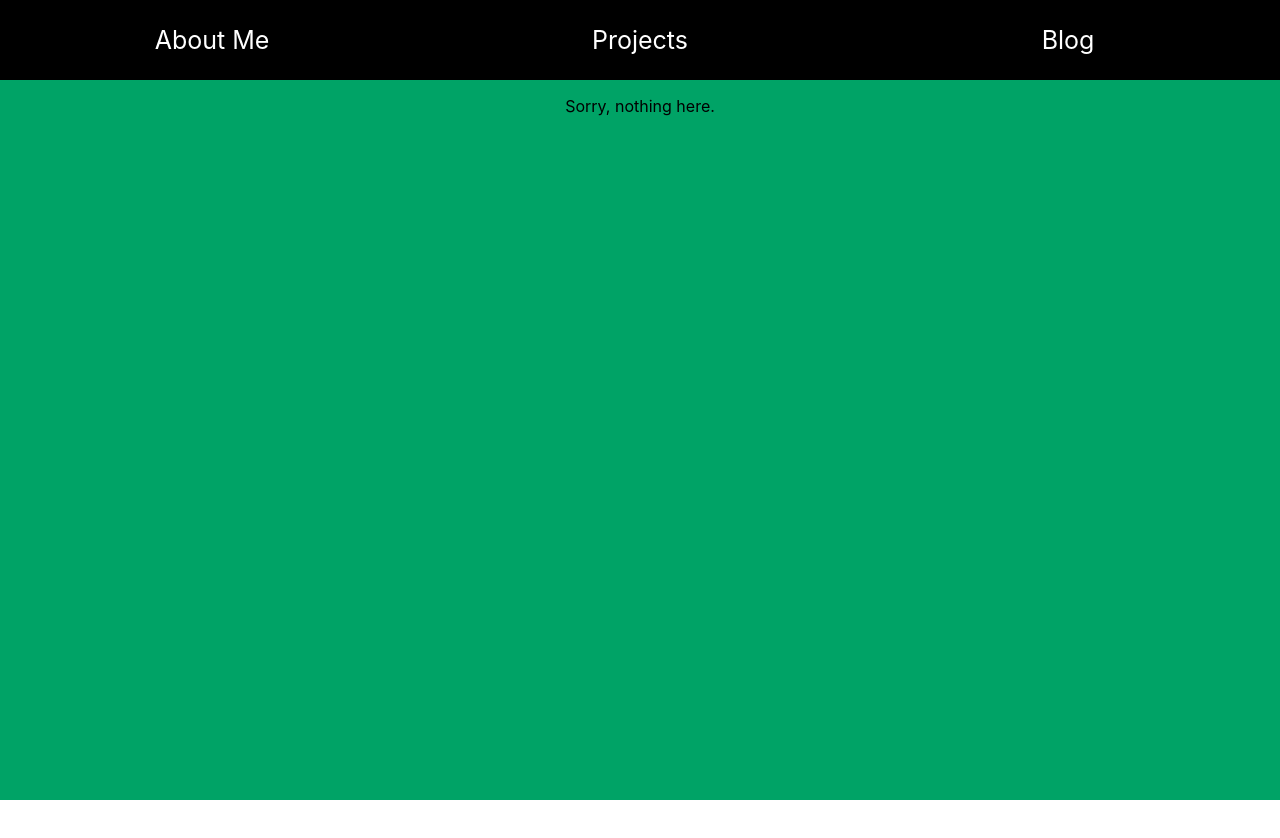
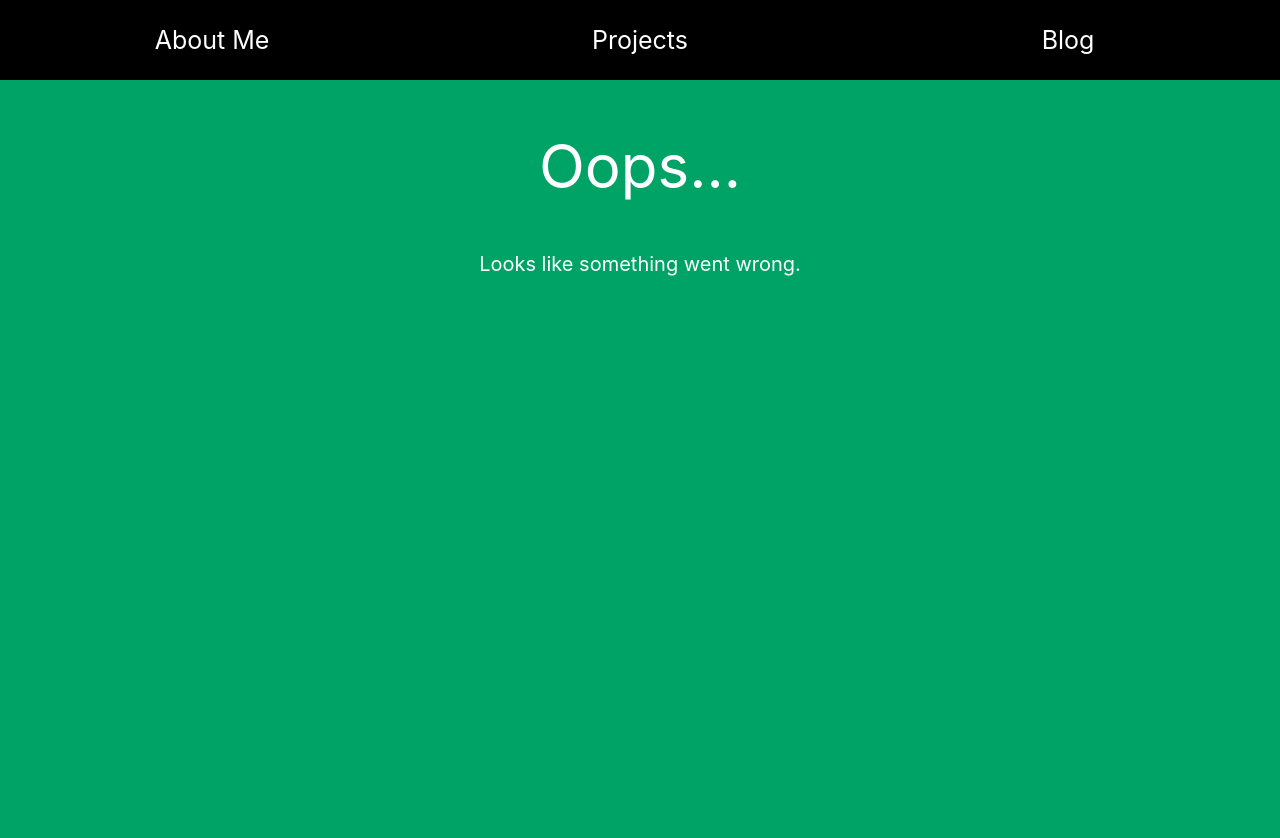
Before and after one commit to samuelsteiger/personal-website, a React (Create React App) app in the folder client/: page /error in a window 1280 px wide. Shown: the top 838 px of the page. Before the commit the page ends 800 px from the top, so only its background shows below. Built offline with nearby package versions, Linux system fonts and the light colour scheme.

Commit message:
Added general error page

```diff
--- a/client/src/App.js
+++ b/client/src/App.js
@@ -4,6 +4,7 @@ import PersonalWebsite from './personal_website.js';
 import AboutMe from './about_me.js';
 import Blog from './blog.js'
 import Projects from "./projects.js";
+import ErrorPage from "./error_page.js";
 
 
 
@@ -16,7 +17,8 @@ function App() {
             <Route index element={<AboutMe />} />
             <Route path="projects" element={<Projects/>} />
             <Route path="blog" element={<Blog/>} />
-            <Route path="*" element={<p>Sorry, nothing here.</p>} />
+            <Route path="error" element={<ErrorPage/>} />
+            <Route path="*" element={<ErrorPage/>} />
           </Route>
         </Routes>
       </BrowserRouter>
--- /dev/null
+++ b/client/src/error_page.css
@@ -0,0 +1,34 @@
+.lid {
+    background-color: black;
+    width: 100%;
+    height: 10vh;
+    min-height: 5rem;
+}
+
+
+.lid p {
+    color: white;
+    font-size: 25px;
+}
+
+.error-page p {
+    color: white;
+    font-size: 20px;
+}
+
+.error-header p {
+    color: white;
+    font-size: 60px;
+    margin: 50px;
+}
+
+h1 {
+    color: white;
+}
+
+.error-page {
+    background-color: #00A366;
+    width: 100%;
+    min-height: 100vh;
+
+}
--- /dev/null
+++ b/client/src/error_page.js
@@ -0,0 +1,17 @@
+import "./error_page.css"
+import { useEffect } from "react"
+
+export default function ErrorPage() {
+    useEffect(() => {
+        document.title = 'Oops...';
+      }, []);
+    return(
+    <div class = "error-page">
+        <div class="error-header">
+            <p >Oops...</p>
+        </div>
+        <p>Looks like something went wrong.</p>
+    </div>
+    )
+
+}
```
